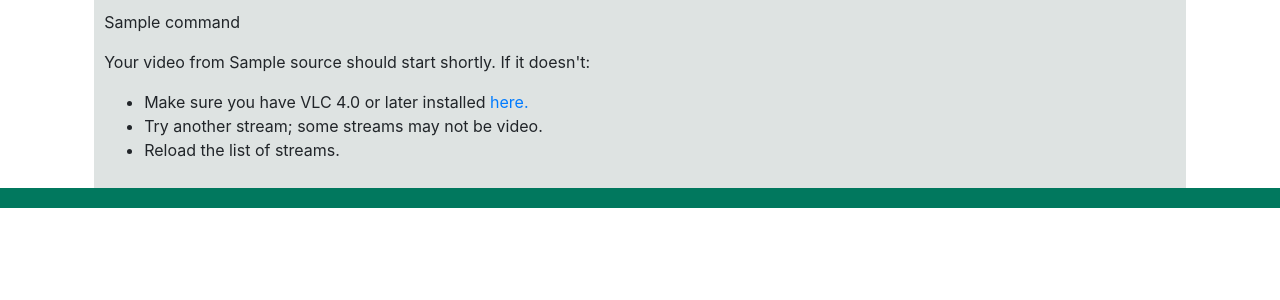
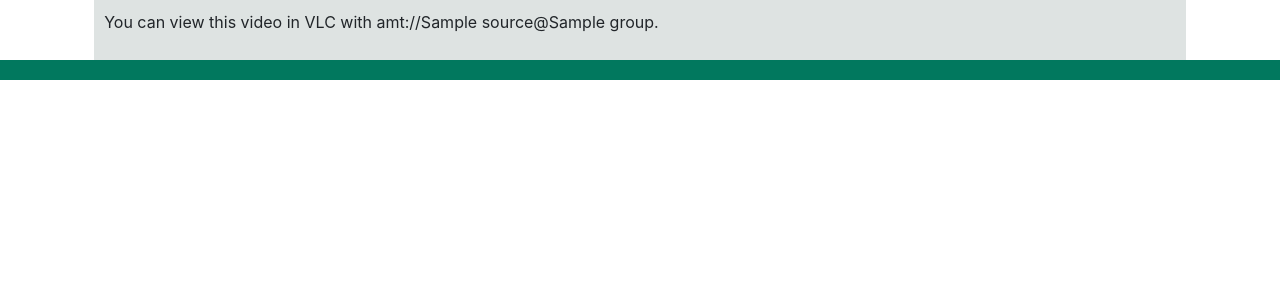
Before and after one commit to Laur04/multicast-menu, a Django app: template amt/templates/home/play.html in a window 1280 px wide. Shown: the part 67-367 px from the top of the page. Run offline with Django 3.2, Linux system fonts and the light colour scheme; the template is opened without the code that fills it: most values are stand-ins (such as "Sample title", 1, 10 or a date in 2020); some libraries are stand-ins or nearby versions.

Commit message:
current working version

```diff
--- a/amt/templates/home/play.html
+++ b/amt/templates/home/play.html
@@ -26,13 +26,7 @@
     <div class="row">
         <div class='col-lg-1 col-md-1 col-sm-1'></div>
         <div class='col-lg-10 col-md-10 col-sm-10 col-xs-12 main'>
-            <p>{{ command }}</p>
-            <p>Your video from {{ source }} should start shortly. If it doesn't:</p>
-            <ul>
-                <li>Make sure you have VLC 4.0 or later installed <a href="">here.</a></li>
-                <li>Try another stream; some streams may not be video.</li>
-                <li>Reload the list of streams.</li>
-            </ul>
+            <p>You can view this video in VLC with amt://{{ source }}@{{ group }}.</p>
         </div>
         <div class='col-lg-1 col-md-1 col-sm-1'></div>
     </div>
```
Also changed, not shown: amt/apps/home/views.py (+1 -12 lines), amt/templates/home/index.html (+6 -5 lines), 2 other files.
